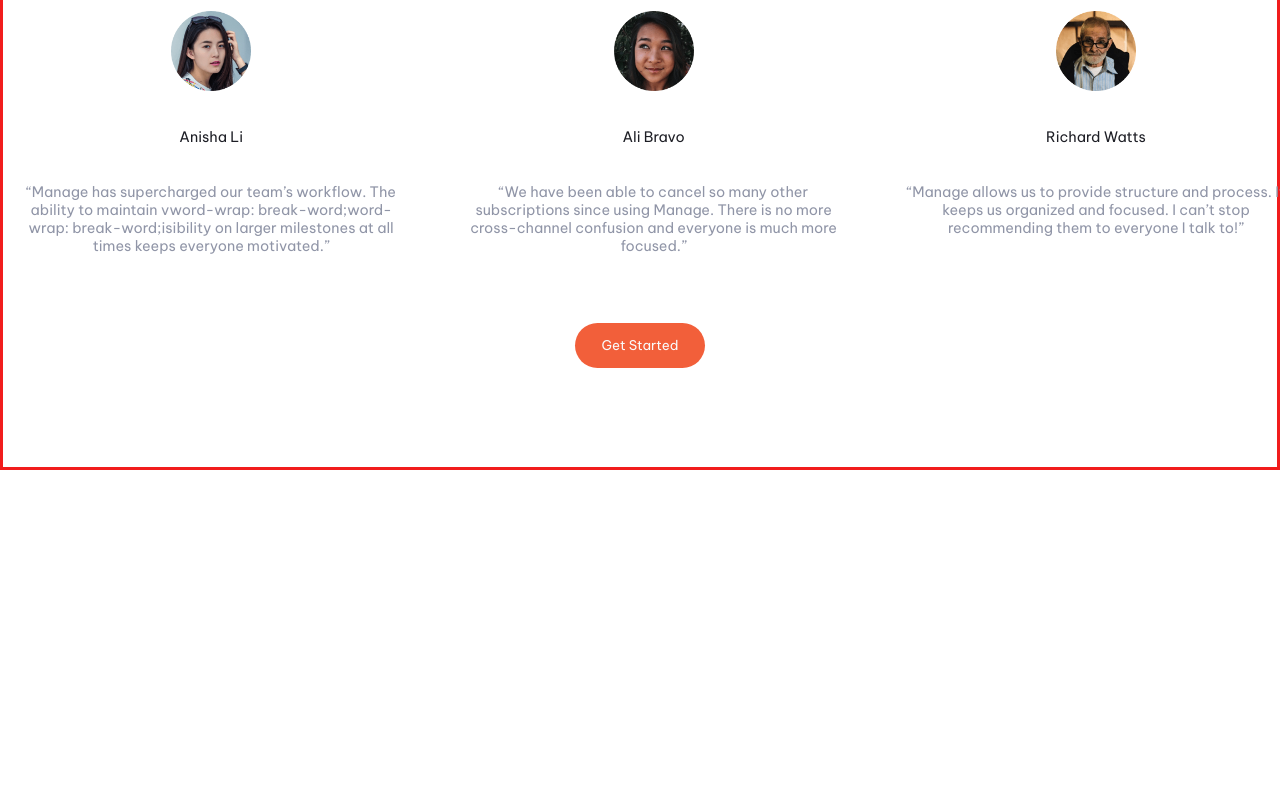
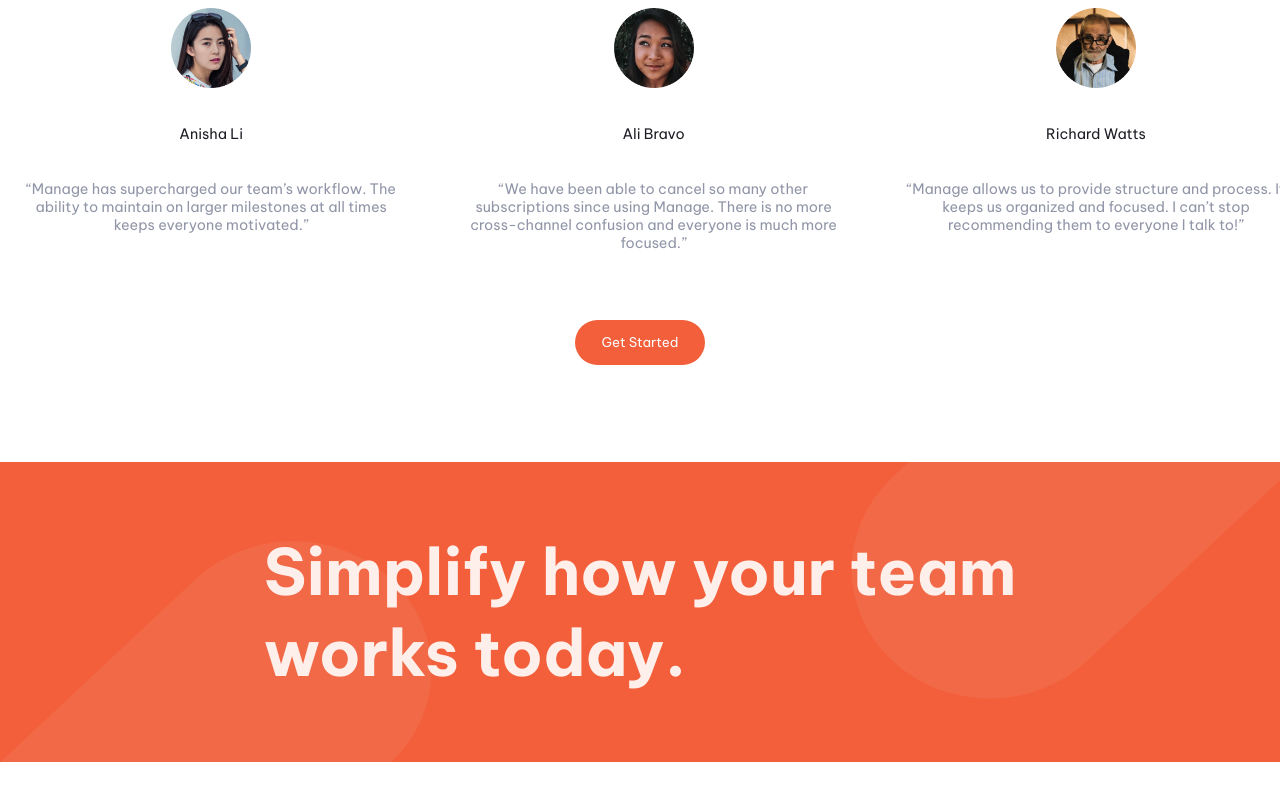
Before and after one commit to MUKEBUDAVID/Manage-landing-page, a React (Vite) app: page / in a window 1280 px wide. Shown: the part 1610-2410 px from the top of the page. Built offline with nearby package versions, Linux system fonts and the light colour scheme.

Commit message:
fin du main pc

```diff
--- a/src/atom/Avis.tsx
+++ b/src/atom/Avis.tsx
@@ -20,16 +20,11 @@ if(elementVue.element===3){
 } else{
   const temp={...elementVue};
 
-
-
-
   temp.element+=1 ;
    temp.vue+=100;
 
+setelementVue({...temp})
 
-
-  setelementVue({...temp})
-  console.log(elementVue);
 }
 
 
@@ -48,9 +43,6 @@ return () => {
 
 
 
-
-
-
   return (
     <section className="avis">
       <h2 className="titre">  What they’ve said</h2>
@@ -63,11 +55,14 @@ return () => {
 
         <li>
             <img src="/src/assets/avatar-anisha.png" alt="avatar"  className="avatar" />
+            <br />
             <p className="nom">Anisha Li</p>
+
+              <br/>
 
             <p className="message">
 “Manage has supercharged our team’s workflow. The ability to maintain
-vword-wrap: break-word;word-wrap: break-word;isibility on larger milestones at all times keeps everyone motivated.”
+ on larger milestones at all times keeps everyone motivated.”
 
             </p>
 
@@ -79,7 +74,9 @@ vword-wrap: break-word;word-wrap: break-word;isibility on larger milestones at a
 
         <li>
             <img src="/src/assets/avatar-ali.png" alt="avatar"  className="avatar" />
+            <br />
             <p className="nom">Ali Bravo</p>
+            <br/>
 
             <p className="message">
             “We have been able to cancel so many other subscriptions since using
@@ -94,7 +91,9 @@ more focused.”
 
         <li>
             <img src="/src/assets/avatar-richard.png" alt="avatar"  className="avatar" />
+            <br />
             <p className="nom">Richard Watts</p>
+            <br/>
 
             <p className="message">
             “Manage allows us to provide structure and process. It keeps us organized
@@ -109,7 +108,9 @@ and focused. I can’t stop recommending them to everyone I talk to!”
 
         <li>
             <img src="/src/assets/avatar-shanai.png" alt="avatar"  className="avatar" />
+            <br />
             <p className="nom">Shanai Gough</p>
+            <br/>
 
             <p className="message">
 
--- /dev/null
+++ b/src/atom/Team.tsx
@@ -0,0 +1,15 @@
+import React from 'react';
+
+export default function Team() {
+  return (
+    <section className="team">
+         <p>
+     Simplify how your team <br /> works today.
+
+        </p>
+     <img src="/src/assets/bg-simplify-section-desktop.svg" alt="background"  />
+
+
+                </section>
+  )
+}
--- a/src/index.scss
+++ b/src/index.scss
@@ -20,7 +20,7 @@ html {
 body {
     box-sizing: border-box;
     overflow-x: hidden;
-    height: 380vh;
+    height: 360vh;
 
 }
 @media screen and (max-width: $Mobile) {
--- a/src/layout/Main.tsx
+++ b/src/layout/Main.tsx
@@ -1,6 +1,7 @@
 // import React from "react";
 import Avis from "../atom/Avis"
 import Manage from "../atom/Manage"
+import Team from "../atom/Team"
 import Everyone from "../molecule/Everyone"
 
 export default function Main() {
@@ -12,6 +13,9 @@ export default function Main() {
 
  <Avis/>
 
+ <Team/>
+
+
     </main>
   )
 }
--- a/src/style/main.scss
+++ b/src/style/main.scss
@@ -1,8 +1,8 @@
 @media screen and (min-width: 769px) and (max-width: $Desktop) {
   main {
     width: 100vw;
-    height: 250vh;
-     border: 3px rgb(241, 28, 28) solid;
+    height: 296vh;
+    //  border: 3px rgb(241, 28, 28) solid;
   }
 
   .everyone {
@@ -338,6 +338,42 @@
 
 
 }
+
+.team{
+  width: 100vw;
+  height: 300px;
+  background-color:$right_Red;
+  overflow: hidden;
+  position: relative;
+  display: flex;
+  justify-content: center;
+  align-items: center;
+
+  img{
+    z-index: 1;
+    width: 100%;
+    height: 100%;
+    position: absolute;
+  }
+
+  p{
+    z-index: 10;
+    color: $very_Pale_Red;
+    font-size: 4rem;
+    font-family: "Be Vietnam Pro", sans-serif;
+    font-weight: 700;
+
+  }
+
+
+
+
+
+
+}
+
+
+
 
 
 
@@ -930,7 +966,7 @@
       overflow-x: scroll;
       overflow-y: hidden;
       white-space: nowrap;
-      background-color: yellow;
+      // background-color: yellow;
     }
 
 
@@ -967,7 +1003,7 @@
         }
 
          li .message{
-          width: 30vw;
+          width: 70vw;
           height: 150px;
           // background-color: blueviolet;
           display: inline-block;
@@ -982,7 +1018,8 @@
           text-align: center;
          color: $dark_Grayish_Blue;
          font-weight: 400;
-         font-size:0.7rem;
+         font-size:1rem;
+         line-height: 25px;
          font-family: "Be Vietnam Pro", sans-serif;
 
         }
@@ -990,23 +1027,23 @@
           li:nth-child(1){
           grid-column: 1/1;
           grid-row: 1;
-          background-color: red;
+          // background-color: red;
         }
 
          li:nth-child(2){
           grid-column: 2/2;
           grid-row: 1;
-          background-color: blue;
+          // background-color: blue;
         }
           li:nth-child(3){
           grid-column:3/3;
           grid-row: 1;
-          background-color:chocolate;
+          // background-color:chocolate;
         }
          li:nth-child(4){
           grid-column: 4/4;
           grid-row: 1;
-          background-color:rgb(30, 210, 99);
+          // background-color:rgb(30, 210, 99);
 
         }
 
```
